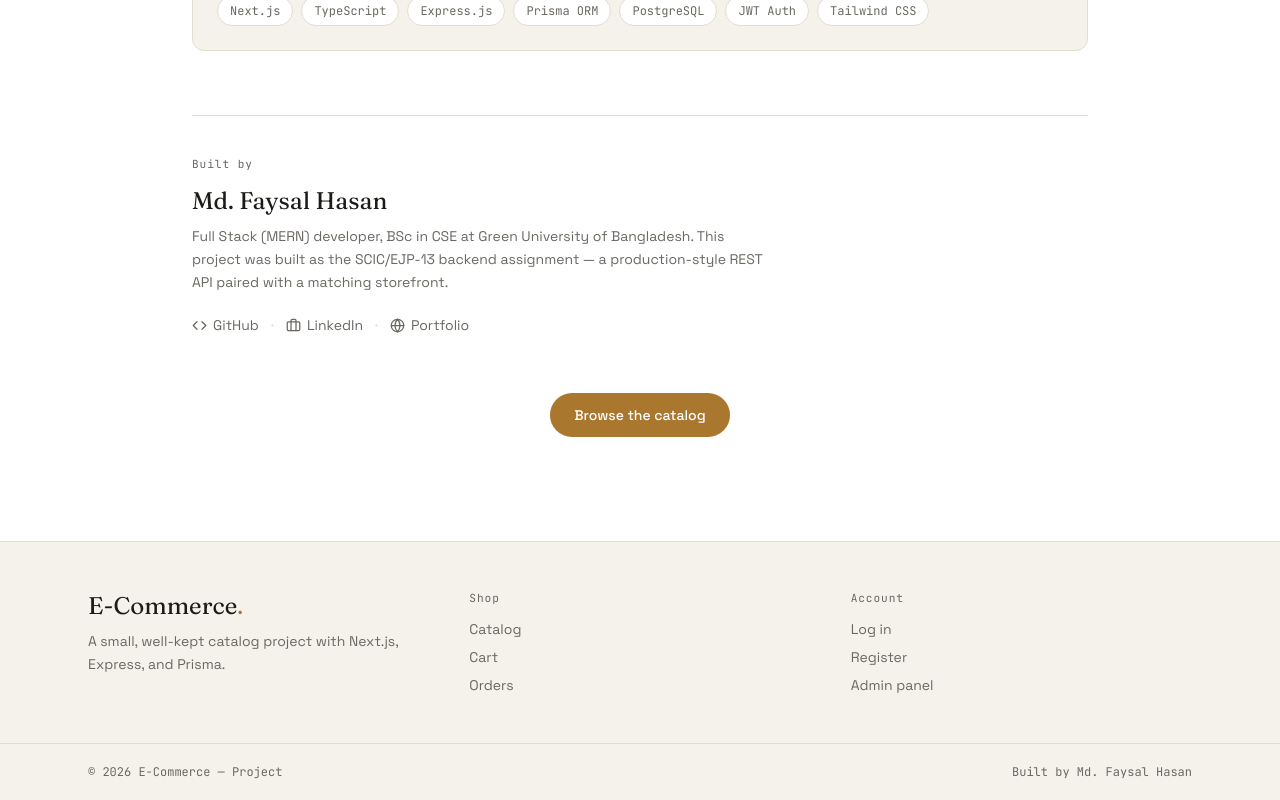
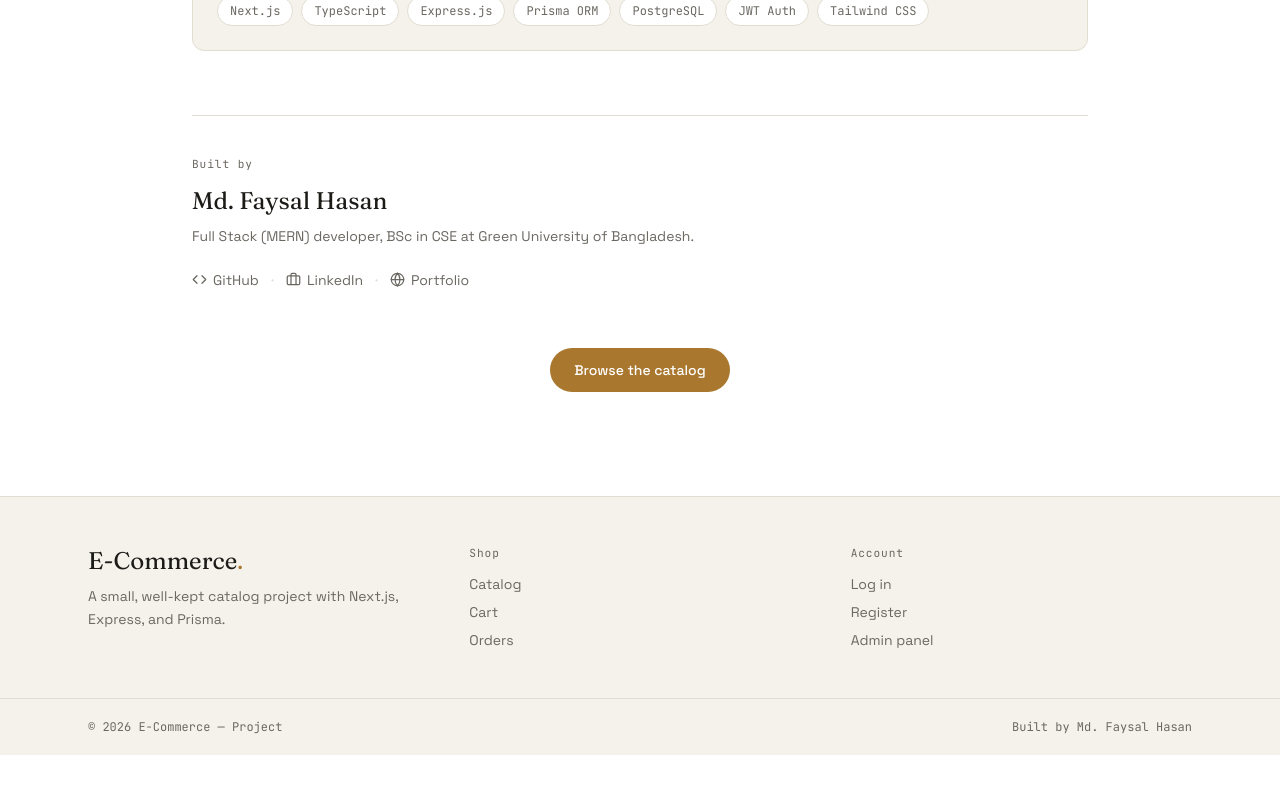
Before and after one commit to faysalhasanmd/e-Commerce-StockBook, a Next.js app in the folder client/: page /about in a window 1280 px wide. Shown: the part 852-1652 px from the top of the page. After the commit the page ends 1607 px from the top, so only its background shows below. Built offline with nearby package versions, Linux system fonts and the light colour scheme; no server answers.

Commit message:
edit about pages

```diff
--- a/client/app/about/page.tsx
+++ b/client/app/about/page.tsx
@@ -91,9 +91,7 @@ export default function AboutPage() {
         </h2>
         <p className="text-muted text-sm max-w-xl leading-relaxed mb-5">
           Full Stack (MERN) developer, BSc in CSE at Green University of
-          Bangladesh. This project was built as the SCIC/EJP-13 backend
-          assignment — a production-style REST API paired with a matching
-          storefront.
+          Bangladesh.
         </p>
         <div className="flex gap-3">
           <a
```
